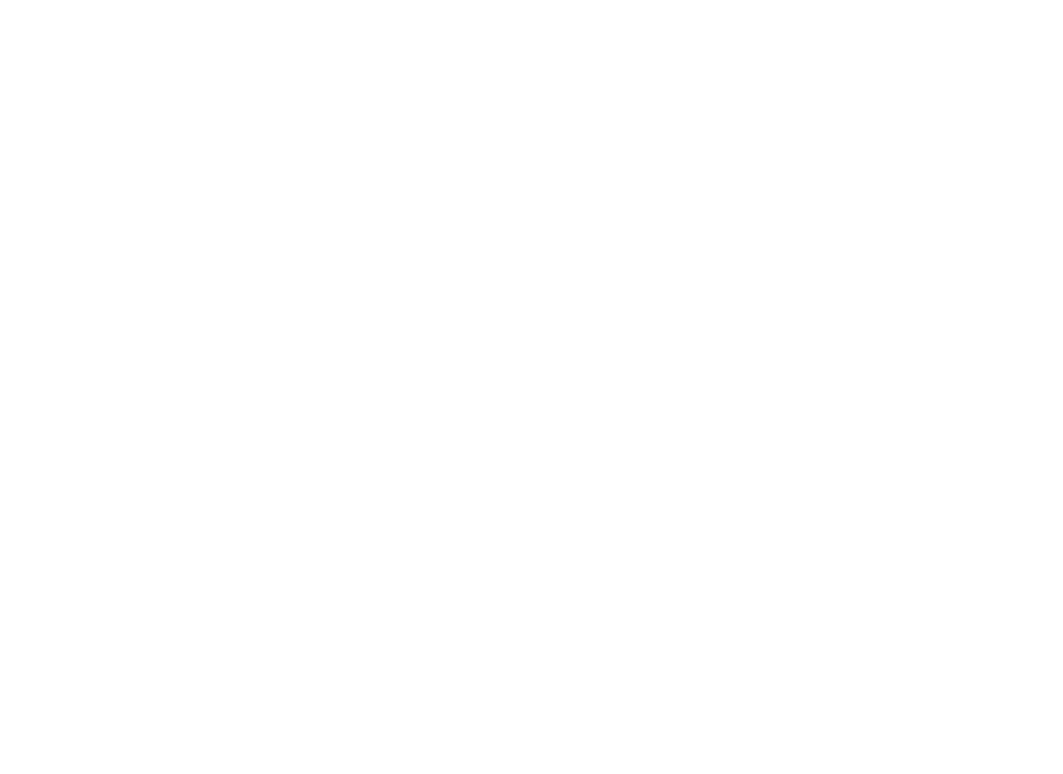
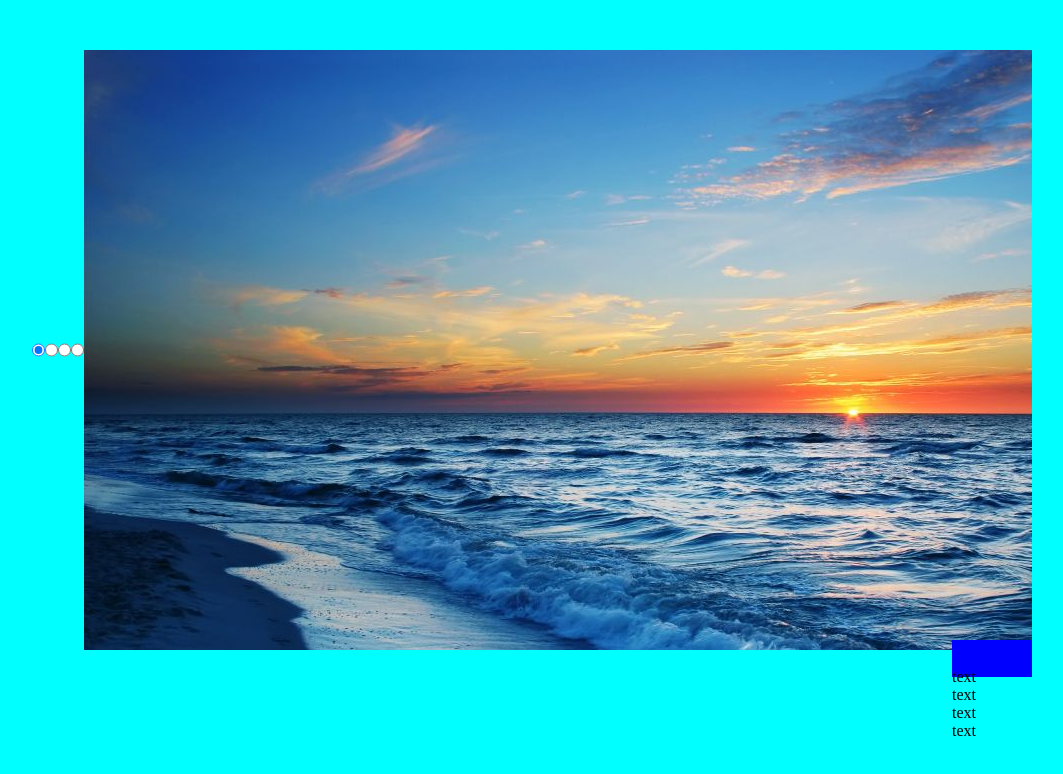
Before and after one commit to kris-home/cssMemeSlider, a plain HTML site: page cssMemeSlider/index.html in a window 1280 px wide. Shown: the whole page, without its empty margins (108-1171 px from the left). Drawn offline with Linux system fonts and the light colour scheme.

Commit message:
feat:found a solution to change styles for blocks when clicking on a checkbox (Sun, Sep 17, 2023 10:53:25 AM)

```diff
--- a/cssMemeSlider/index.html
+++ b/cssMemeSlider/index.html
@@ -7,6 +7,52 @@
     <link rel="stylesheet" href="style.css">
 </head>
 <body>
+    <div class="slider">
 
+        <div class="memes">
+      <input class="dot" id="dot1" type="radio" name="meme" checked>
+            <input class="dot" id="dot2" type="radio" name="meme">
+            <input class="dot" id="dot3" type="radio" name="meme">
+            <input class="dot" id="dot4" type="radio" name="meme">
+   <div class="meme img1">
+        <img class="img" src="img/img1.jpg">
+    </div>
+    <div class="meme img2">
+        <img class="img" src="img/img2.jpg">
+    </div>
+    <div class="meme img3">
+        <img class="img" src="img/img3.jpg">
+    </div>
+    <div class="meme img4">
+        <img class="img" src="img/img4.jpg">
+    </div>
+</div>
+<div class="texts-dots">
+    <div class="dots">
+    <label class="lable lable1" for="dot1"></label>
+    <label class="lable lable2" for="dot2"></label>
+    <label class="lable lable3" for="dot3"></label>
+    <label class="lable lable4" for="dot4"></label>
+    <div class="text text1">
+    <p class="text-img">text</p>
+</div>
+<div class="text text2">
+    <p class="text-img">text</p>
+</div>
+<div class="text text3">
+    <p class="text-img">text</p>
+</div>
+<div class="text text4">
+    <p class="text-img">text</p>
+</div>
+</div>
+<div class="texts">
+
+
+</div>
+
+</div>
+
+    </div>
 </body>
 </html>
--- a/cssMemeSlider/style.css
+++ b/cssMemeSlider/style.css
@@ -0,0 +1,33 @@
+*{
+    margin: 0;
+    padding: 0;
+
+}
+body{
+ background-color: aqua;
+}
+.slider{
+   margin: 0 auto;
+   padding: 50px;
+   max-width: 1000px;
+}
+
+.memes{
+    width: 100%;
+    display: flex;
+    overflow: hidden;
+    height: 600px;
+}
+.texts-dots{
+    display: flex;
+    flex-direction: row-reverse;
+    justify-content: space-between;
+}
+#dot2:checked ~.img1{
+    display: none;
+}
+.lable{
+    padding: 10px;
+    background-color:blue;
+
+}
```
